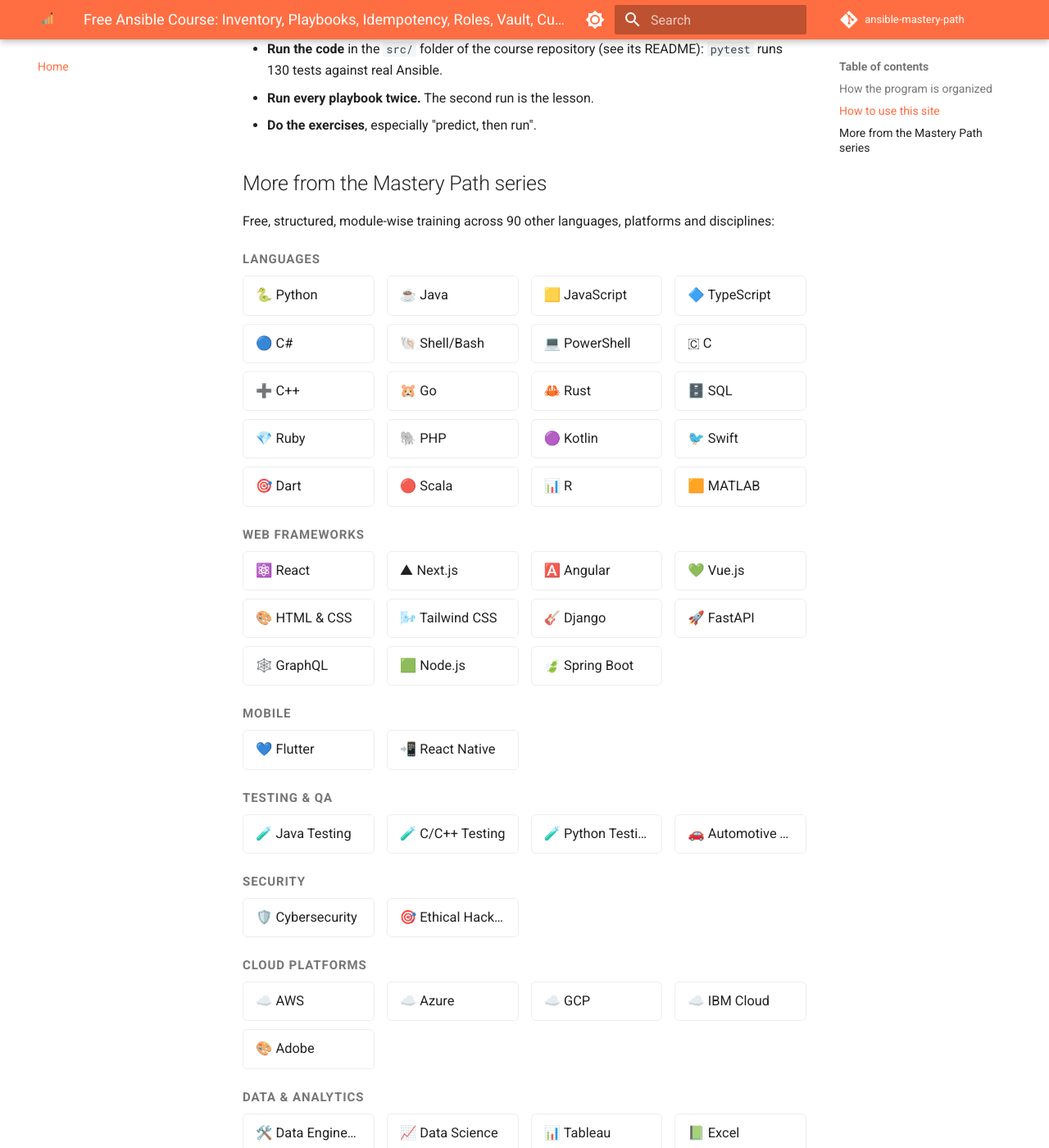
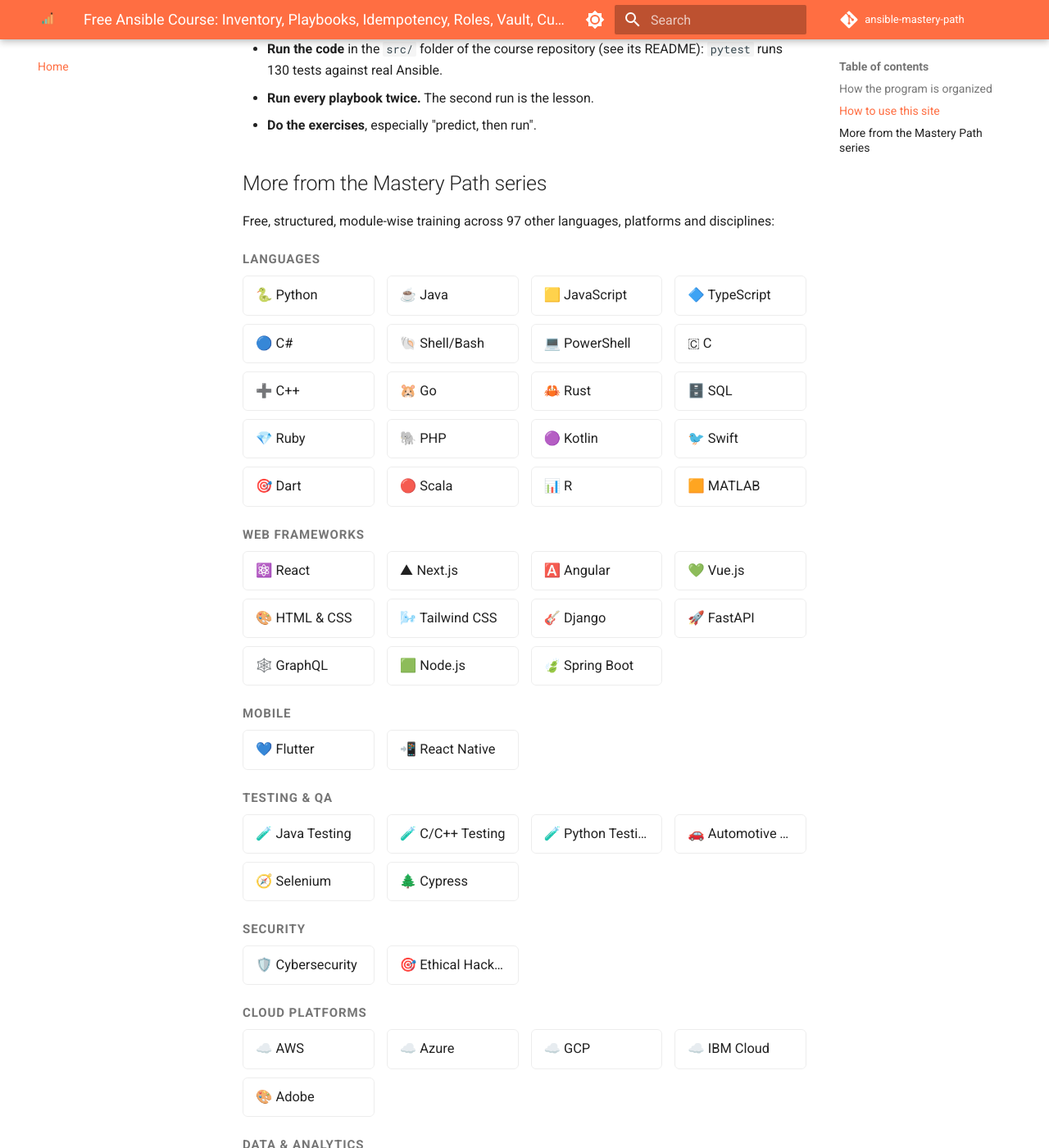
Before and after one commit to SIGILIPELLI/ansible-mastery-path, an MkDocs documentation site: the page built from docs/index.md, in a window 1280 px wide and 1400 px high, scrolled down 2213 px. Shown: the whole window at 82% size. Built offline with MkDocs 1.6.1 and Material for MkDocs 9.7.7, drawn with Linux system fonts in a browser that asks for light colours; comment, search, counter and statistics services are not loaded; some of the changed text lies outside the part shown.

Commit message:
Refresh cross-site course links to current 98-course catalog
Regenerate the "More from the Mastery Path series" grid and the
404-page course count from the hub's current site list -- this page
had drifted out of sync as new courses were added to the network.

Co-Authored-By: Claude Sonnet 5 <noreply@anthropic.com>
Claude-Session: https://claude.ai/code/session_01Hje8nqbBP9V9WQ3JEcJc69

```diff
--- a/docs/index.md
+++ b/docs/index.md
@@ -63,7 +63,7 @@ Each level has 9 teaching modules plus a hands-on project (module 10), for **40
 
 ## More from the Mastery Path series
 
-Free, structured, module-wise training across 90 other languages, platforms and disciplines:
+Free, structured, module-wise training across 97 other languages, platforms and disciplines:
 
 <div class="mastery-grid-wrap">
 <p class="mastery-grid-category">Languages</p>
@@ -114,6 +114,8 @@ Free, structured, module-wise training across 90 other languages, platforms and
   <a href="https://sigilipelli.github.io/cpp-testing-mastery-path/">🧪 C/C++ Testing</a>
   <a href="https://sigilipelli.github.io/python-testing-mastery-path/">🧪 Python Testing</a>
   <a href="https://sigilipelli.github.io/automotive-testing-mastery-path/">🚗 Automotive Testing</a>
+  <a href="https://sigilipelli.github.io/selenium-mastery-path/">🧭 Selenium</a>
+  <a href="https://sigilipelli.github.io/cypress-mastery-path/">🌲 Cypress</a>
 </div>
 <p class="mastery-grid-category">Security</p>
 <div class="mastery-grid">
--- a/docs/overrides/404.html
+++ b/docs/overrides/404.html
@@ -6,7 +6,7 @@
   <p>That link is broken, or the page moved. Try one of these instead:</p>
   <p class="mp-404-actions">
     <a href="{{ config.site_url }}" class="md-button md-button--primary">← Back to {{ config.site_name }}</a>
-    <a href="https://sigilipelli.github.io/" class="md-button">Search all 64 courses</a>
+    <a href="https://sigilipelli.github.io/" class="md-button">Search all 98 courses</a>
   </p>
 </div>
 <style>
```
Also changed, not shown: other parts of docs/index.md (+5 -1 lines).
